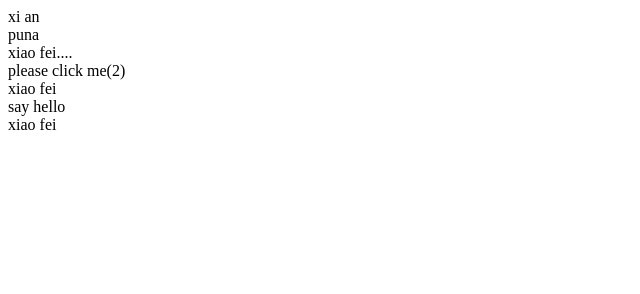
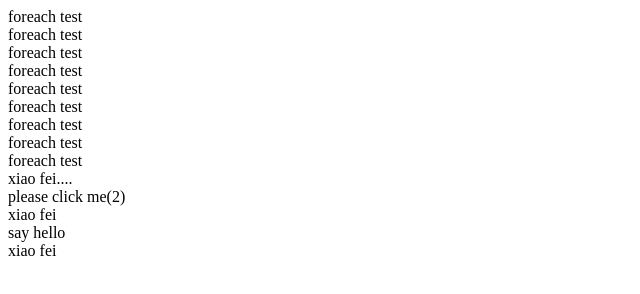
Before and after one commit to kkkkkxiaofei/Dig-Knockout, a plain HTML site: page index.html in a window 1280 px wide. Shown: the whole page, without its empty margins (0-640 px from the left). Drawn offline with Linux system fonts and the light colour scheme.

Commit message:
can reder foreach by data or iteration

```diff
--- a/index.html
+++ b/index.html
@@ -5,8 +5,12 @@
 </head>
 <body>
 	<template id="test">
-		<div data-bind="foreach: locations">
-			<div data-bind="text: name">
+		<div data-bind="foreach: [1,2,3]">
+			<div data-bind="foreach: locations">
+				<div data-bind="foreach: nums">
+					<div data-bind="text: 'foreach test'">
+					</div>
+				</div>
 			</div>
 		</div>
 		<div data-bind="text: x.y()">
--- a/index.js
+++ b/index.js
@@ -14,8 +14,10 @@
 			}
 		},
 		locations: [
-			{name: "xi an", country: "China"},
-			{name: "puna", country: "India"}
+			{
+				name: "xi an",
+				nums: [1,2,3]
+			}
 		]
 	};
 	ko.applyBindings(viewModel, 'test');
--- a/knockout.js
+++ b/knockout.js
@@ -24,7 +24,6 @@
 				}
 				//except 'if','foreach', other instrcut call its handles
 				if(root._type == "if") {
-					console.log(root._value);
 					if(!root._value) return;
 					renderSubNodes(realSubNodes, viewModel);
 					realSubNodes.length > 0 && root.append(realSubNodes);
@@ -33,7 +32,8 @@
 						if(root._value.length > 0) {
 							for(var i = 0;i < root._value.length;i++) {
 								var copy = $(realSubNodes).clone();
-								renderSubNodes(copy, root._value[i]);
+								var scope = root._value[i].constructor.name == "Object" ? root._value[i] : viewModel;
+								renderSubNodes(copy, scope);
 								copy.length > 0 && root.append(copy);
 							}
 						} else {
```
